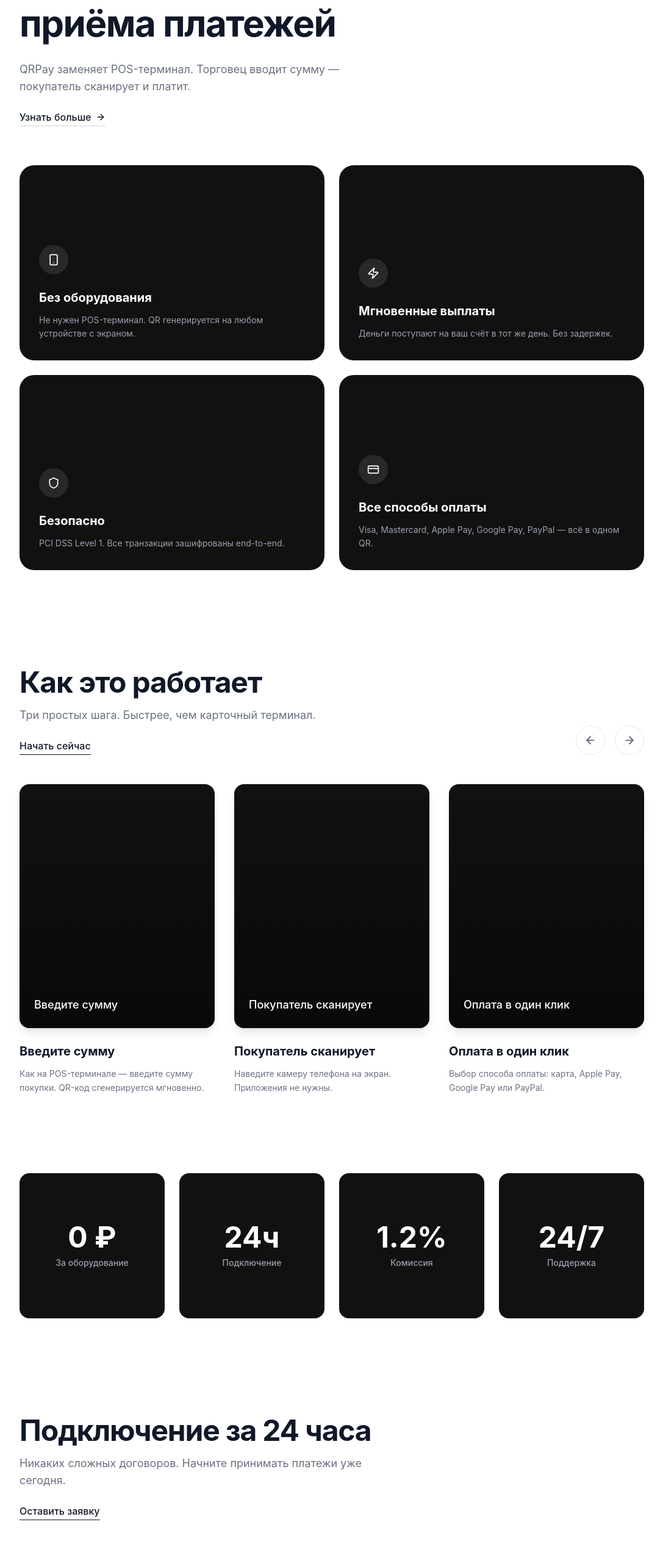
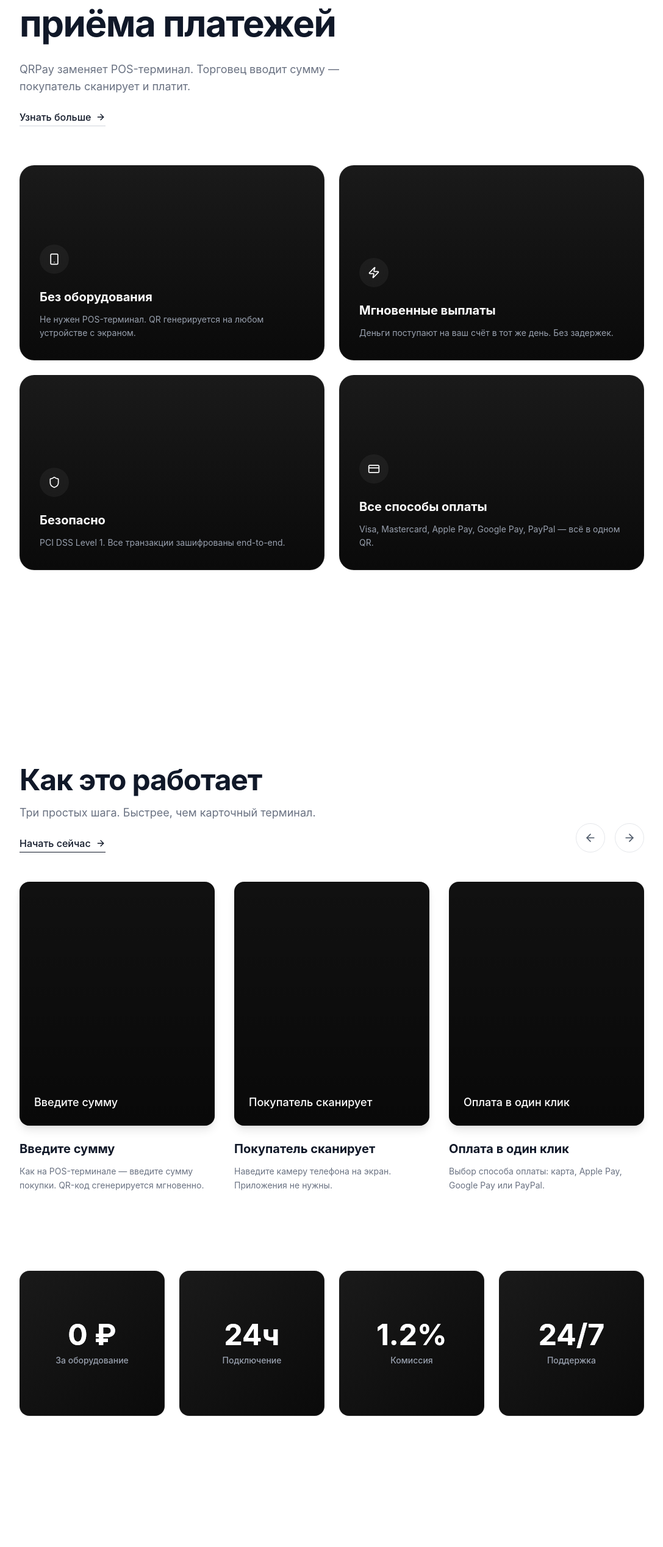
Before and after one commit to Turan141/landing.qr, a React (Vite) app: page / in a window 1280 px wide. Shown: the part 1034-3571 px from the top of the page at 61% size, without its empty margins (96-1183 px from the left). Built offline with nearby package versions, Linux system fonts and the light colour scheme.

Commit message:
refactor: enhance layout and styling across components for improved visual consistency

```diff
--- a/src/App.tsx
+++ b/src/App.tsx
@@ -10,7 +10,7 @@ function App() {
 	return (
 		<div className='min-h-screen bg-white'>
 			<Header />
-			<main className='flex flex-col gap-24 md:gap-32 lg:gap-40'>
+			<main>
 				<Hero />
 				<Features />
 				<HowTo />
--- a/src/components/Features.tsx
+++ b/src/components/Features.tsx
@@ -10,8 +10,8 @@ const FeatureCard = ({
 	description: string
 }) => {
 	return (
-		<div className='bg-[#111] p-8 rounded-3xl  h-full min-h-[320px] flex flex-col justify-end transition-transform hover:scale-[1.02] duration-300 group'>
-			<div className='w-12 h-12 bg-white/10 text-white rounded-full flex items-center justify-center mb-6 group-hover:bg-white/20 transition-colors backdrop-blur-sm'>
+		<div className='bg-gradient-to-b from-[#1a1a1a] to-[#0a0a0a] border border-white/5 p-8 rounded-3xl h-full min-h-[320px] flex flex-col justify-end transition-all hover:-translate-y-2 hover:shadow-[0_20px_40px_-15px_rgba(0,0,0,0.5)] hover:border-white/10 duration-500 group'>
+			<div className='w-12 h-12 bg-white/5 text-white rounded-full flex items-center justify-center mb-6 group-hover:bg-white/10 group-hover:shadow-[0_0_15px_rgba(255,255,255,0.2)] transition-all backdrop-blur-sm'>
 				{icon}
 			</div>
 			<h3 className='text-xl font-bold mb-3 text-white'>{title}</h3>
@@ -22,10 +22,10 @@ const FeatureCard = ({
 
 const Features = () => {
 	return (
-		<section id='about' className='bg-white'>
+		<section id='about' className='py-24 lg:py-40 bg-white'>
 			<div className='container mx-auto px-4 md:px-32'>
 				<div className='max-w-3xl mb-16 md:text-left'>
-					<h2 className='text-4xl md:text-6xl font-bold mb-6 tracking-tight text-gray-900 leading-tight'>
+					<h2 className='text-4xl md:text-6xl font-bold mb-6 tracking-tight text-gray-900 leading-tight text-balance'>
 						Всё, что нужно для <br className='hidden md:block' />
 						приёма платежей
 					</h2>
@@ -36,10 +36,10 @@ const Features = () => {
 
 					<a
 						href='#'
-						className='inline-flex items-center text-gray-900 font-medium hover:text-blue-600 transition-colors border-b border-gray-300 hover:border-blue-600 pb-0.5'
+						className='group inline-flex items-center text-gray-900 font-medium hover:text-blue-600 transition-colors border-b border-gray-300 hover:border-blue-600 pb-0.5'
 					>
 						Узнать больше
-						<ArrowRight className='w-4 h-4 ml-2' />
+						<ArrowRight className='w-4 h-4 ml-2 transition-transform duration-300 group-hover:translate-x-1' />
 					</a>
 				</div>
 
--- a/src/components/Footer.tsx
+++ b/src/components/Footer.tsx
@@ -24,7 +24,7 @@ const Footer = () => {
 	return (
 		<footer className='bg-[#0A0A0A] text-white overflow-hidden'>
 			{/* CTA Section */}
-			<div className='border-b border-white/10'>
+			<div className='border-b border-white/10 px-4 md:px-32'>
 				<div className='container mx-auto px-4 md:px-6 py-20 lg:py-24'>
 					<div className='flex flex-col md:flex-row justify-between items-start md:items-center gap-8'>
 						<div className='max-w-xl'>
@@ -47,7 +47,7 @@ const Footer = () => {
 			</div>
 
 			{/* Links Section */}
-			<div className='container mx-auto px-4 md:px-6 py-16 lg:py-20'>
+			<div className='container mx-auto px-4 md:px-6 py-16 lg:py-20 px-4 md:px-32'>
 				<div className='grid grid-cols-1 lg:grid-cols-5 gap-12 lg:gap-24 mb-20'>
 					{/* Logo Column */}
 					<div className='lg:col-span-2'>
--- a/src/components/HowTo.tsx
+++ b/src/components/HowTo.tsx
@@ -26,20 +26,20 @@ const StepCard = ({
 )
 
 const StatCard = ({ value, label }: { value: string; label: string }) => (
-	<div className='bg-[#111] p-8 rounded-2xl flex flex-col items-center justify-center text-center aspect-square transition-transform hover:scale-105 duration-300'>
-		<span className='text-4xl md:text-5xl font-bold text-white mb-2'>{value}</span>
+	<div className='bg-gradient-to-br from-[#1a1a1a] to-[#0a0a0a] border border-white/5 p-8 rounded-2xl flex flex-col items-center justify-center text-center aspect-square transition-all hover:scale-105 hover:shadow-[0_15px_30px_-10px_rgba(0,0,0,0.5)] hover:border-white/10 duration-500'>
+		<span className='text-4xl md:text-5xl font-bold text-white mb-2 bg-gradient-to-r from-white to-gray-400 bg-clip-text text-transparent'>{value}</span>
 		<span className='text-gray-400 text-sm font-medium'>{label}</span>
 	</div>
 )
 
 const HowTo = () => {
 	return (
-		<section id='how-it-works' className='bg-white'>
+		<section id='how-it-works' className='py-24 lg:py-40 bg-white'>
 			<div className='container mx-auto px-4 md:px-32'>
 				{/* Header Section */}
 				<div className='flex flex-col md:flex-row md:items-end justify-between mb-12 gap-6'>
 					<div className='max-w-xl'>
-						<h2 className='text-4xl md:text-5xl font-bold mb-4 tracking-tight text-gray-900'>
+						<h2 className='text-4xl md:text-5xl font-bold mb-4 tracking-tight text-gray-900 text-balance'>
 							Как это работает
 						</h2>
 						<p className='text-lg text-gray-500 mb-6'>
@@ -47,9 +47,10 @@ const HowTo = () => {
 						</p>
 						<a
 							href='#'
-							className='inline-flex items-center text-gray-900 font-medium hover:text-blue-600 transition-colors border-b border-gray-900 hover:border-blue-600 pb-0.5'
+							className='group inline-flex items-center text-gray-900 font-medium hover:text-blue-600 transition-colors border-b border-gray-900 hover:border-blue-600 pb-0.5'
 						>
 							Начать сейчас
+                            <ArrowRight className='w-4 h-4 ml-2 transition-transform duration-300 group-hover:translate-x-1' />
 						</a>
 					</div>
 
--- a/src/components/Onboarding.tsx
+++ b/src/components/Onboarding.tsx
@@ -1,8 +1,8 @@
 import { ArrowRight } from "lucide-react"
 
 const StepCard = ({ number, text }: { number: number; text: string }) => (
-	<div className='bg-white p-6 md:p-8 rounded-2xl border border-gray-200 shadow-sm flex flex-col items-start h-full min-h-[200px] hover:shadow-md transition-shadow'>
-		<div className='w-8 h-8 rounded-full bg-black text-white flex items-center justify-center font-bold text-sm mb-6'>
+	<div className='bg-white p-6 md:p-8 rounded-2xl border border-gray-100 shadow-sm flex flex-col items-start h-full min-h-[200px] hover:shadow-xl hover:-translate-y-1 transition-all duration-300'>
+		<div className='w-8 h-8 rounded-full bg-gradient-to-br from-black to-gray-800 text-white flex items-center justify-center font-bold text-sm mb-6 shadow-lg shadow-black/20'>
 			{number}
 		</div>
 		<p className='text-gray-600 font-medium leading-relaxed text-sm'>{text}</p>
@@ -11,10 +11,10 @@ const StepCard = ({ number, text }: { number: number; text: string }) => (
 
 const Onboarding = () => {
 	return (
-		<section id='onboarding' className='bg-white'>
+		<section id='onboarding' className='py-24 lg:py-40 bg-white'>
 			<div className='container mx-auto px-4 md:px-32'>
 				<div className='max-w-3xl mb-16'>
-					<h2 className='text-4xl md:text-5xl font-bold mb-4 tracking-tight text-gray-900'>
+					<h2 className='text-4xl md:text-5xl font-bold mb-4 tracking-tight text-gray-900 text-balance'>
 						Подключение за 24 часа
 					</h2>
 					<p className='text-lg text-gray-500 mb-6 max-w-xl'>
@@ -22,9 +22,10 @@ const Onboarding = () => {
 					</p>
 					<a
 						href='#'
-						className='inline-flex items-center text-gray-900 font-medium hover:text-blue-600 transition-colors border-b border-gray-900 hover:border-blue-600 pb-0.5'
+						className='group inline-flex items-center text-gray-900 font-medium hover:text-blue-600 transition-colors border-b border-gray-900 hover:border-blue-600 pb-0.5'
 					>
 						Оставить заявку
+                        <ArrowRight className='w-4 h-4 ml-2 transition-transform duration-300 group-hover:translate-x-1' />
 					</a>
 				</div>
 
```
Also changed, not shown: src/components/Contact.tsx (+26 -11 lines).
